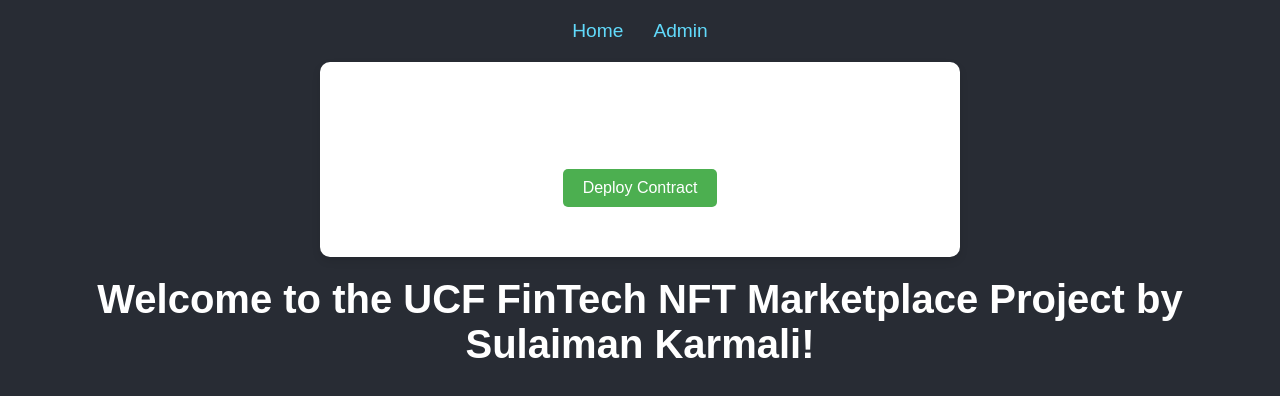
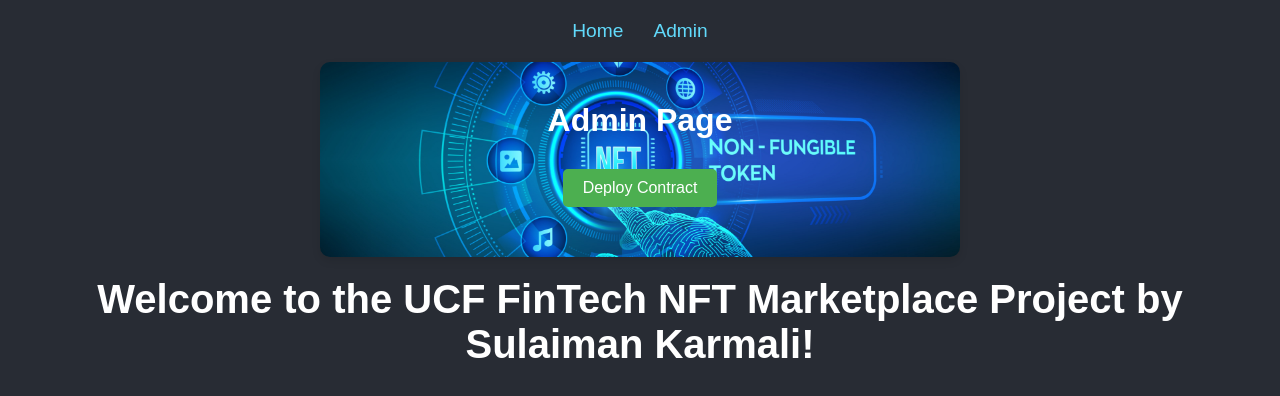
Before and after one commit to sulaimank/nft_marketplace, a React (Create React App) app in the folder frontend/: page /admin in a window 1280 px wide. Shown: the top 396 px of the page. Built offline with nearby package versions, Linux system fonts and the light colour scheme.

Commit message:
nft logo

```diff
--- a/frontend/src/AdminPage.css
+++ b/frontend/src/AdminPage.css
@@ -1,10 +1,14 @@
+/* frontend/src/AdminPage.css */
 .admin-page {
-    background-color: #fff;
+    background-image: url('../images/nft-background.jpg'); /* Path to your NFT background image */
+    background-size: cover;
+    background-position: center;
     padding: 20px;
     border-radius: 10px;
     box-shadow: 0 4px 8px rgba(0, 0, 0, 0.1);
     max-width: 600px;
     margin: 20px auto;
+    color: white; /* Ensure text is readable on the background */
 }
 
 .admin-page h2 {
--- a/frontend/src/App.css
+++ b/frontend/src/App.css
@@ -61,7 +61,12 @@
 }
 
 button:hover {
-  background-color: #21a1f1;
+  background-color: #61dafb; /* Remove hover color change */
+}
+
+button:focus {
+  background-color: #61dafb;
+  outline: none;
 }
 
 table {
@@ -84,9 +89,6 @@
   background-color: #f2f2f2;
 }
 
-tr:hover {
-  background-color: #ddd;
-}
 
 .nft-listings-title {
   font-size: 2em;
```
Also changed, not shown: frontend/images/nft-background.jpg (added).
